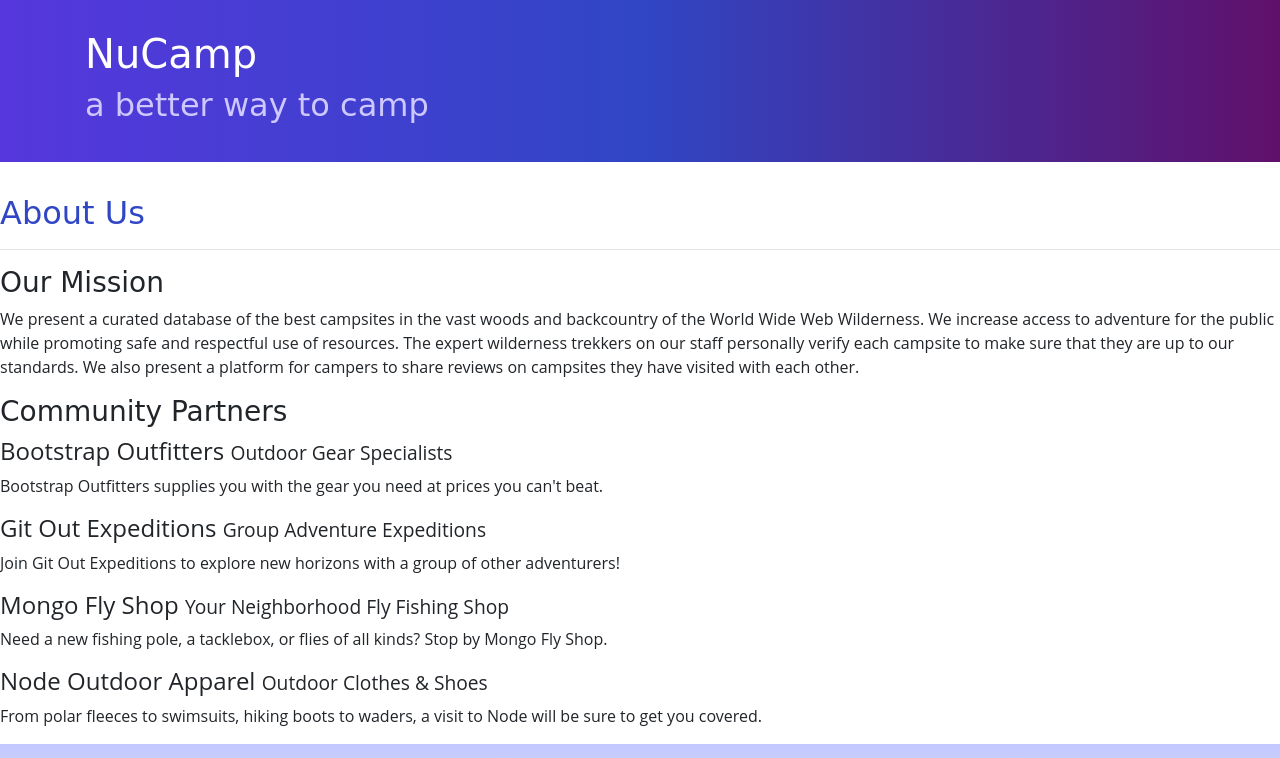
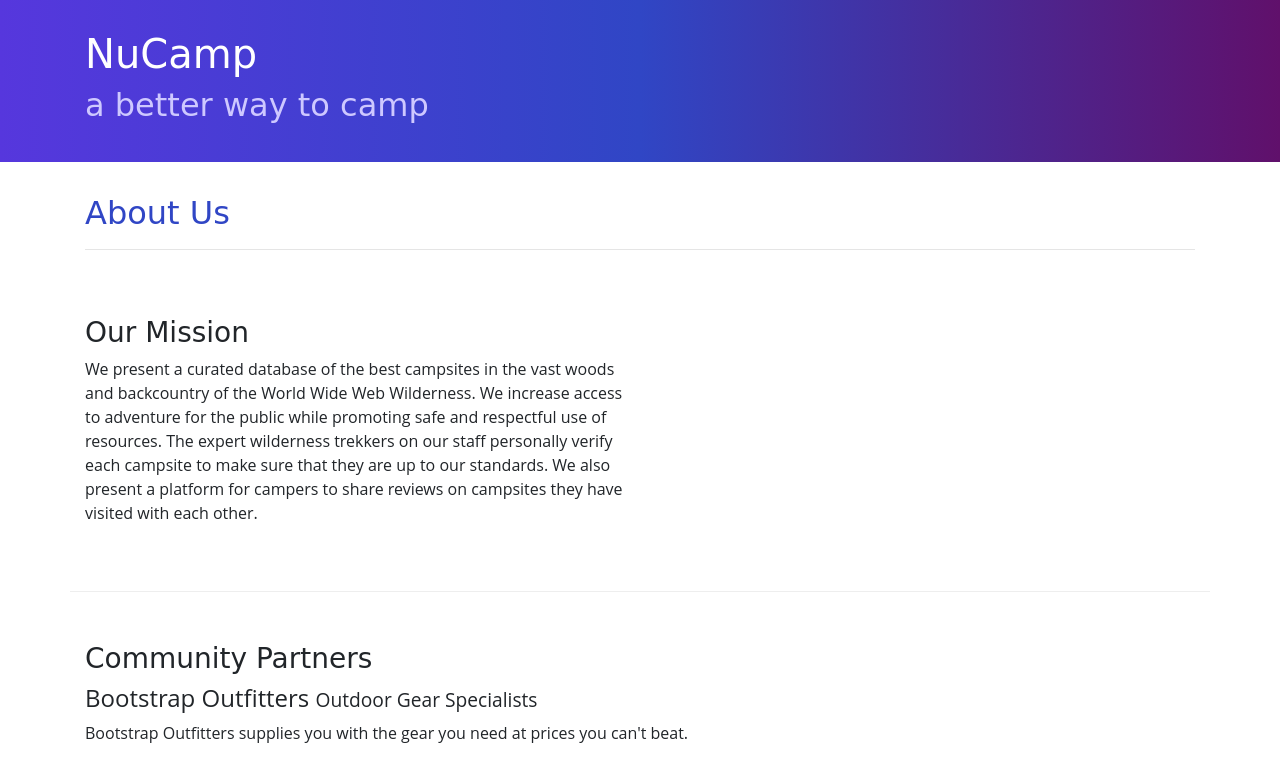
Before and after one commit to peondg-Nucamp/nucamp-bootstrap, a website: page aboutus.html in a window 1280 px wide. Shown: the top 758 px of the page. Drawn offline with nearby package versions, Linux system fonts and the light colour scheme.

Commit message:
Added aboutus.html

```diff
--- a/aboutus.html
+++ b/aboutus.html
@@ -25,32 +25,36 @@
         </div>
     </header>
 
-    <div>
-        <div>
-            <div>
+    <div class="container">
+        <div class="row">
+            <div class="col">
                <h2>About Us</h2>
                <hr />
             </div>
         </div>
 
-        <div>
-            <div>
+        <div class="row row-content">
+            <div class="col col-sm-6">
                 <h3>Our Mission</h3>
                 <p>We present a curated database of the best campsites in the vast woods and backcountry of the World Wide Web Wilderness. We increase access to adventure for the public while promoting safe and respectful use of resources. The expert wilderness trekkers on our staff personally verify each campsite to make sure that they are up to our standards. We also present a platform for campers to share reviews on campsites they have visited with each other.</p>
             </div>
         </div>
 
-        <div>
-            <div>
+        <div class="row row-content">
+            <div class="col">
                 <h3>Community Partners</h3>
+
                 <h4>Bootstrap Outfitters <small>Outdoor Gear Specialists</small></h4>
-                <p>Bootstrap Outfitters supplies you with the gear you need at prices you can't beat.</p>
+                <p class="d-none d-sm-block">Bootstrap Outfitters supplies you with the gear you need at prices you can't beat.</p>
+
                 <h4>Git Out Expeditions <small>Group Adventure Expeditions</small></h4>
-                <p>Join Git Out Expeditions to explore new horizons with a group of other adventurers!</p>
+                <p class="d-none d-sm-block">Join Git Out Expeditions to explore new horizons with a group of other adventurers!</p>
+
                 <h4>Mongo Fly Shop <small>Your Neighborhood Fly Fishing Shop</small></h4>
-                <p>Need a new fishing pole, a tacklebox, or flies of all kinds? Stop by Mongo Fly Shop.</p>
+                <p class="d-none d-sm-block">Need a new fishing pole, a tacklebox, or flies of all kinds? Stop by Mongo Fly Shop.</p>
+
                 <h4>Node Outdoor Apparel <small>Outdoor Clothes & Shoes</small></h4>
-                <p>From polar fleeces to swimsuits, hiking boots to waders, a visit to Node will be sure to get you covered.</p>
+                <p class="d-none d-sm-block">From polar fleeces to swimsuits, hiking boots to waders, a visit to Node will be sure to get you covered.</p>
             </div>
         </div>
     </div>
```
Also changed, not shown: index.html (+4 -4 lines).
